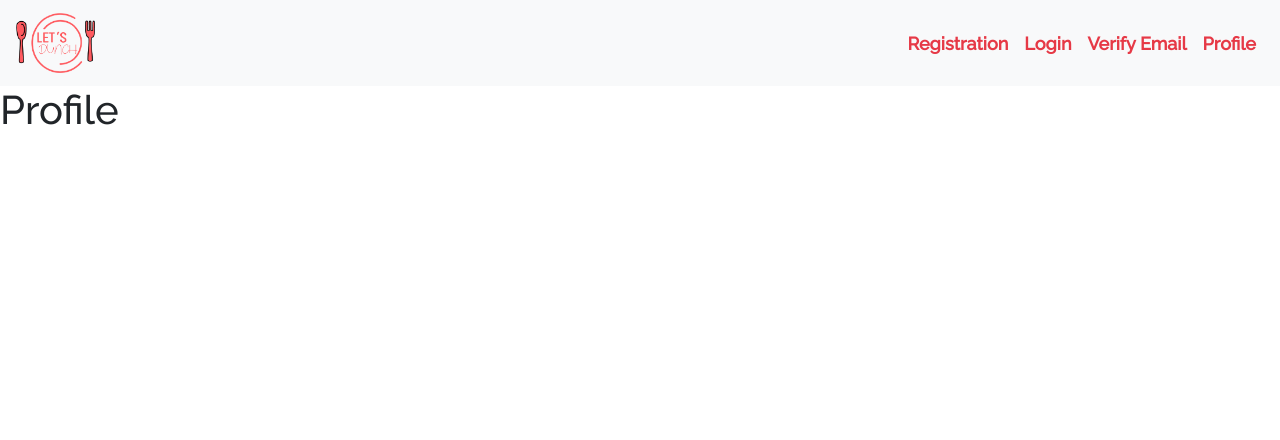
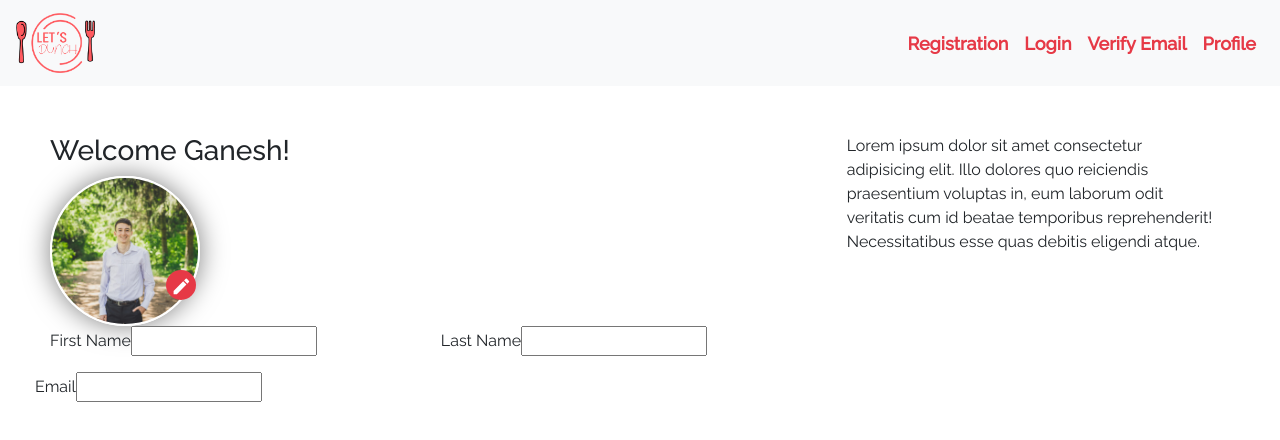
Before and after one commit to Lets-Dunch/syket-letsdunch, a React (Create React App) app: page /profile in a window 1280 px wide. Shown: the top 440 px of the page. Built offline with nearby package versions, Linux system fonts and the light colour scheme.

Commit message:
profile structre runnig...

```diff
--- a/src/components/Navbar/Navbar.js
+++ b/src/components/Navbar/Navbar.js
@@ -8,15 +8,15 @@ const NavigationBar = () => {
     <div>
       <Navbar bg="light" expand="lg">
   <Navbar.Brand href="/">
-      <img class="logo" src={logo} alt=""/>
+      <img className="logo" src={logo} alt=""/>
   </Navbar.Brand>
   <Navbar.Toggle aria-controls="basic-navbar-nav" />
   <Navbar.Collapse id="basic-navbar-nav">
     <Nav className="ml-auto">
-      <Nav.Link class="nav-link" href="/registration">Registration</Nav.Link>
-      <Nav.Link class="nav-link" href="/login">Login</Nav.Link>
-      <Nav.Link class="nav-link" href="/verify-email">Verify Email</Nav.Link>
-      <Nav.Link class="nav-link" href="/profile">Profile</Nav.Link>
+      <Nav.Link className="nav-link" href="/registration">Registration</Nav.Link>
+      <Nav.Link className="nav-link" href="/login">Login</Nav.Link>
+      <Nav.Link className="nav-link" href="/verify-email">Verify Email</Nav.Link>
+      <Nav.Link className="nav-link" href="/profile">Profile</Nav.Link>
     </Nav>
   </Navbar.Collapse>
 </Navbar>
--- a/src/components/profile/Profile.css
+++ b/src/components/profile/Profile.css
@@ -0,0 +1,40 @@
+.container-fluid{
+    padding-right: 50px !important;
+    padding-left: 50px !important;
+}
+
+.profile__image{
+    width: 150px;
+    height: 150px;
+    border-radius: 50%;
+    object-fit: cover;
+    box-shadow: 0 0px 27px rgba(0, 0, 0, .5);
+    border: 2px solid white;
+    position: relative;
+}
+.edit-box{
+    width: 30px;
+    height: 30px;
+    display:flex;
+    align-items: center;
+    justify-content: center;
+    background-color: #e63946;
+    border-radius: 50%;
+    color: white;
+    padding: 3px;
+    position: absolute;
+    top: 48%;
+    left: 16.5%;
+    cursor: pointer;
+
+}
+.image-edit{
+    font-size: 1.3rem !important;
+}
+.file-input{
+    display:none;
+}
+label{
+    margin-bottom: 0 !important;
+    cursor: pointer;
+}
--- a/src/components/profile/Profile.js
+++ b/src/components/profile/Profile.js
@@ -1,11 +1,66 @@
 import React from 'react';
+import './Profile.css';
+import ProfileImage from '../../img/profile.jpg';
+import EditIcon from '@material-ui/icons/Edit';
 
 const Profile = () => {
-    return (
-        <div>
-            <h1>Profile</h1>
+  return (
+    <div className="profile">
+      <div className="container-fluid">
+        <div className="row my-5">
+          <div className="col-md-8">
+            <h3 className="profile__name">Welcome Ganesh!</h3>
+
+            <div className="profile__image--box">
+              <img src={ProfileImage} alt="" className="profile__image" />
+              <div className="edit-box">
+                <label htmlFor="image">
+                  <EditIcon className="image-edit" />
+                </label>
+                <input
+                  className="file-input"
+                  type="file"
+                  name="image"
+                  id="image"
+                />
+              </div>
+            </div>
+
+            <div className="form-box">
+              <form className="profile-form">
+                <div className="row">
+                  <div className="col-md-6">
+                    <div className="form-group">
+                      <label htmlFor="firstName">First Name</label>
+                      <input type="text" name="firstName" id="firstName" />
+                    </div>
+                  </div>
+                  <div className="col-md-6">
+                    <div className="form-group">
+                      <label htmlFor="lastName">Last Name</label>
+                      <input type="text" name="lastName" id="lastName" />
+                    </div>
+                  </div>
+                </div>
+                <div className="row">
+                  <div className="form-group">
+                    <label htmlFor="email">Email</label>
+                    <input type="email" name="email" id="email" />
+                  </div>
+                </div>
+              </form>
+            </div>
+          </div>
+          <div className="col-md-4">
+            Lorem ipsum dolor sit amet consectetur adipisicing elit. Illo
+            dolores quo reiciendis praesentium voluptas in, eum laborum odit
+            veritatis cum id beatae temporibus reprehenderit! Necessitatibus
+            esse quas debitis eligendi atque.
+          </div>
         </div>
-    );
+      </div>
+    </div>
+  );
 };
 
 export default Profile;
--- a/src/components/registration/Registration.css
+++ b/src/components/registration/Registration.css
@@ -58,5 +58,5 @@
 }
 .bad{
     font-size: 14px;
-    color: orangered;
+    color: #e63946;
 }
```
Also changed, not shown: src/img/profile.jpg (added).
